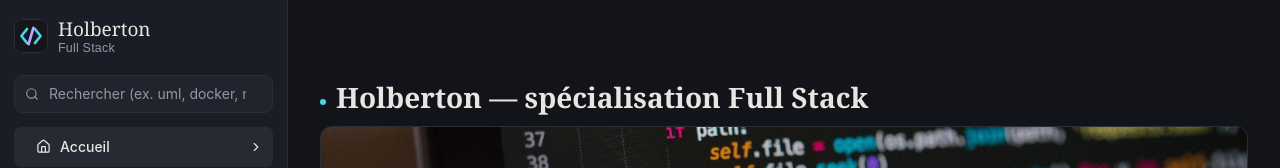
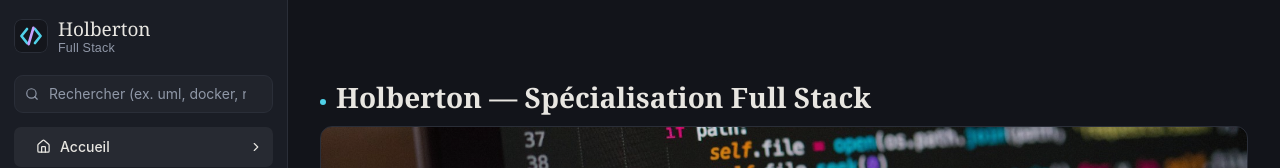
Before and after one commit to tomvieilledent/holberton-spe-fullstack, a React (Vite) app: page / in a window 1280 px wide. Shown: the top 168 px of the page. Built offline with nearby package versions, Linux system fonts and the light colour scheme; the HTML template or start-up script is replaced by a standard one.

Commit message:
style(home): capitalize "spécialisation" in the title

```diff
--- a/src/features/home/Home.jsx
+++ b/src/features/home/Home.jsx
@@ -76,7 +76,7 @@
     <div>
       <div style={BLEED}>
         <H2 accent={REACT_ACCENT} rule={false}>
-          Holberton — spécialisation Full Stack
+          Holberton — Spécialisation Full Stack
         </H2>
       </div>
 
```
